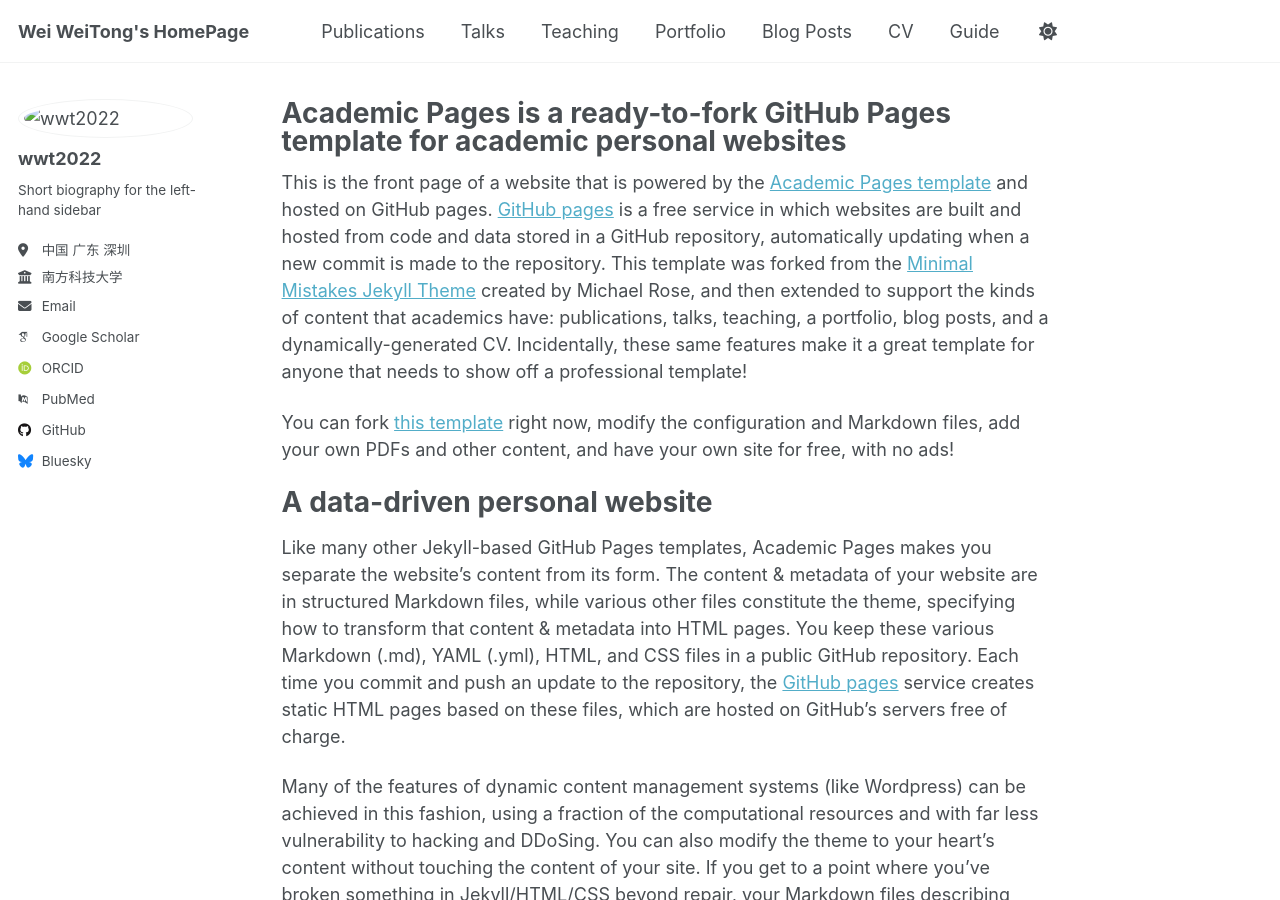
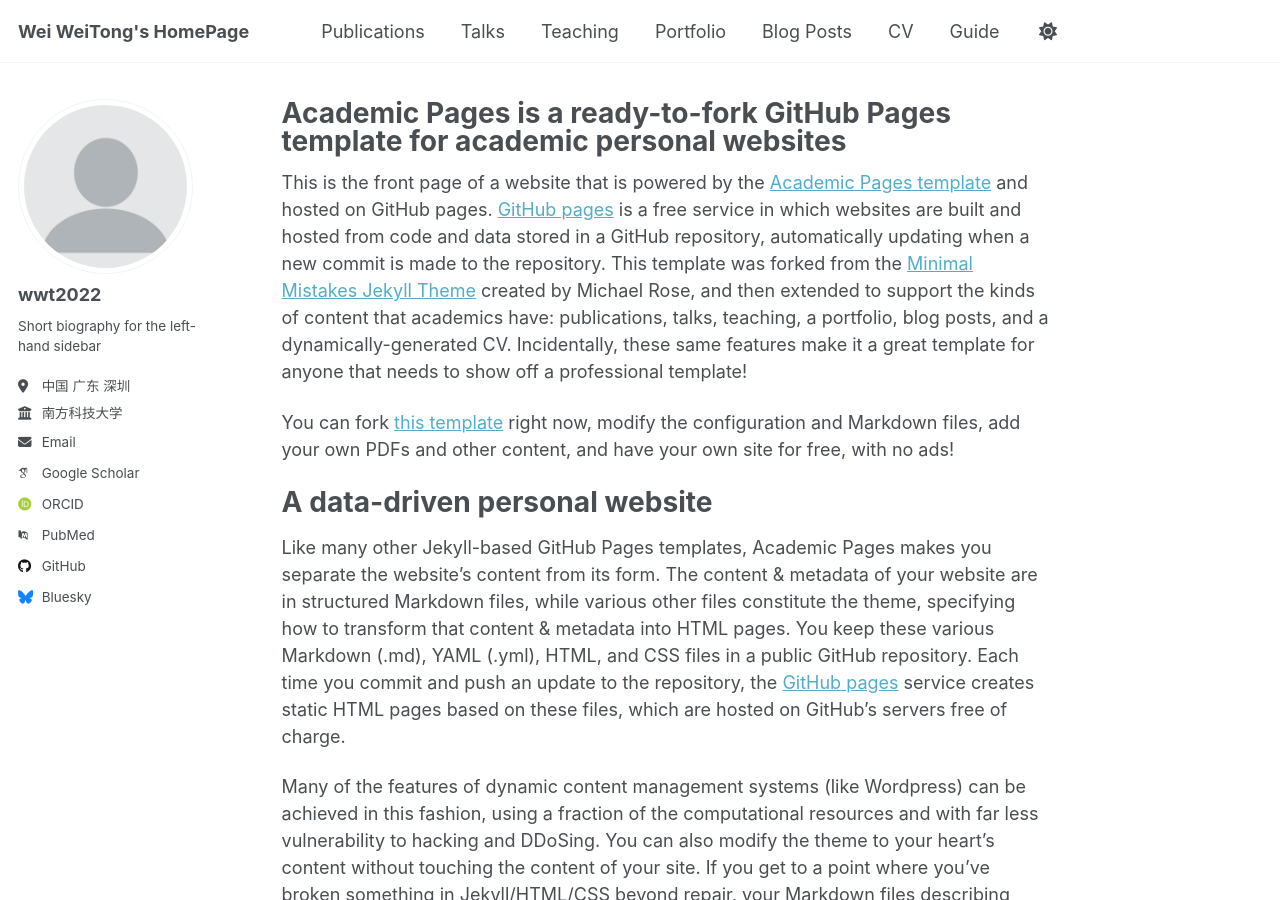
Before and after one commit to wwt2022/wwt2022.github.io, a Jekyll site: the page built from _pages/about.md, in a window 1280 px wide and 900 px high. Built offline with Jekyll 4.4.1, drawn with Linux system fonts in a browser that asks for light colours; some web fonts are replaced; a script that is not in the unit is left out.

Commit message:
Update _config.yml

```diff
--- a/_config.yml
+++ b/_config.yml
@@ -22,7 +22,7 @@ repository               : "academicpages/academicpages.github.io"
 #               Additional customization can be done by editing /_includes/author-profile.html
 author:
   # Biographic information
-  avatar           : "images/椎名真白.jpg"
+  avatar           : "profile.png"
   name             : "wwt2022"
   pronouns         : # example: "she/her"
   bio              : "Short biography for the left-hand sidebar"
```
